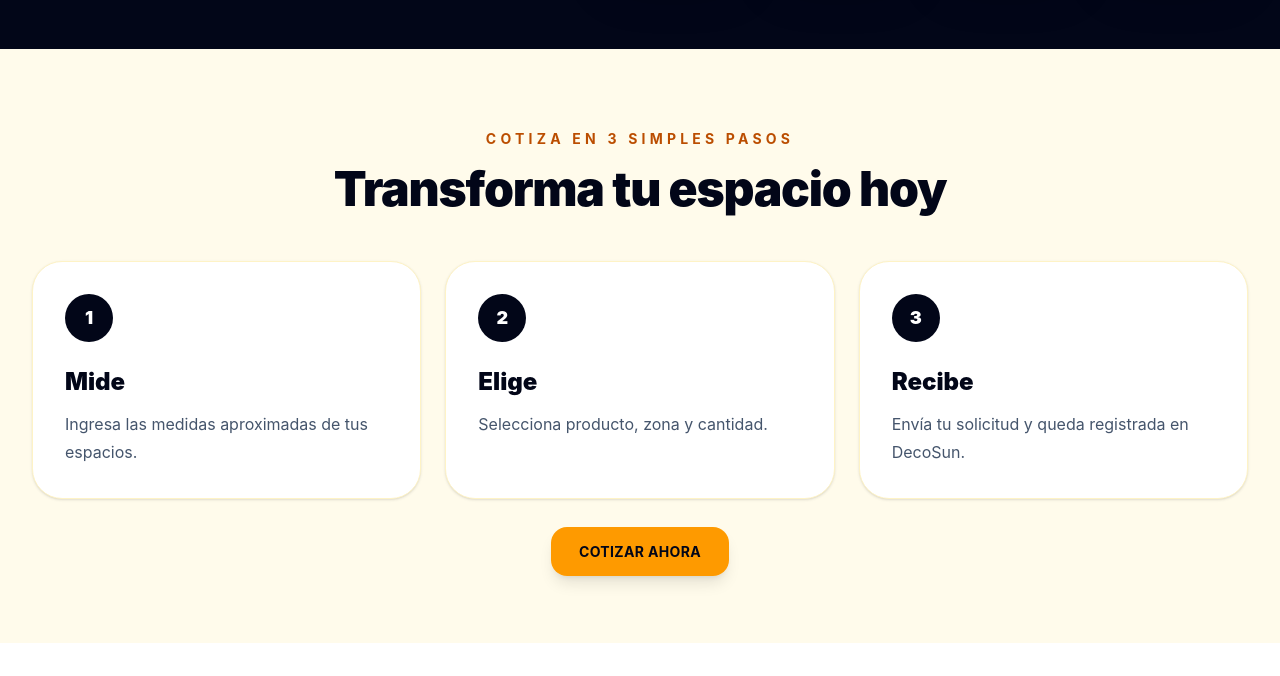
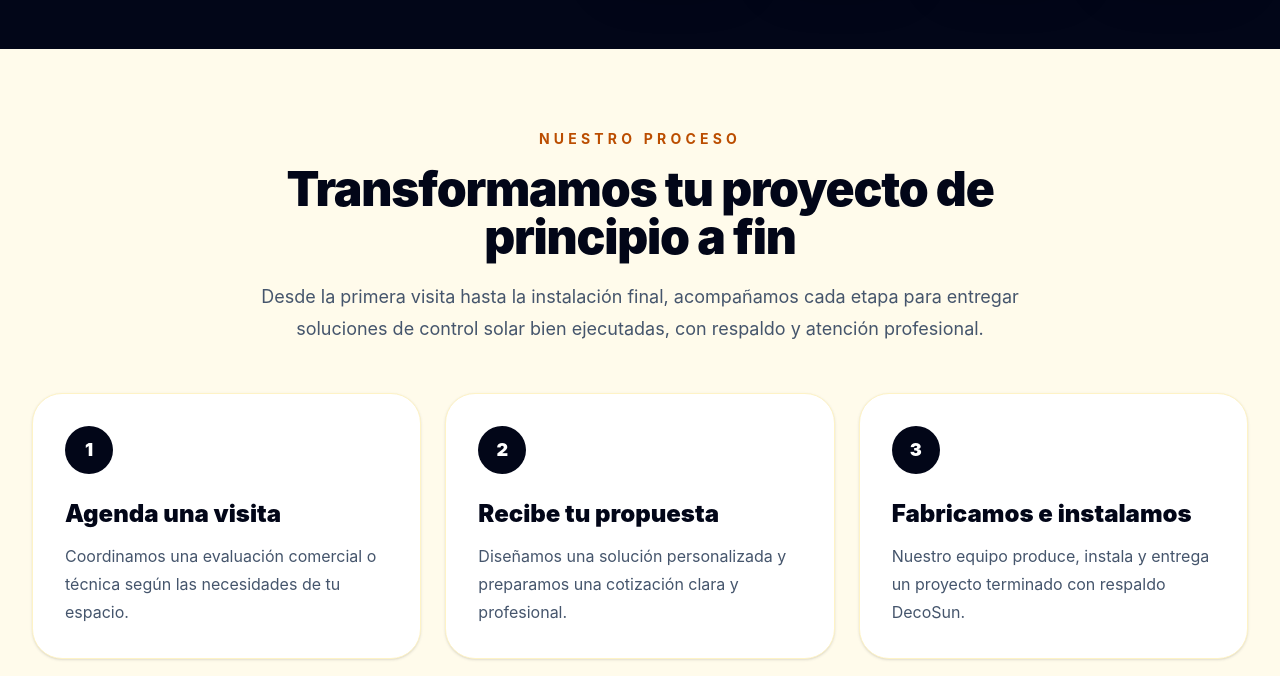
Before and after one commit to 2por37menos1-ctrl/decosun-web, a React (Vite) app in the folder decosun-web/: page / in a window 1280 px wide. Shown: the part 2280-2956 px from the top of the page. Built offline with nearby package versions, Linux system fonts and the light colour scheme.

Commit message:
Nuevo flujo Agendado, mejoras CRM y actualización Home premium

```diff
--- a/decosun-web/src/pages/Home.jsx
+++ b/decosun-web/src/pages/Home.jsx
@@ -64,8 +64,7 @@ export default function Home() {
             key={image}
             src={image}
             alt="Decosun control solar"
-            className={`absolute inset-0 h-full w-full object-cover scale-[1.03] transition-all duration-[7000ms] ${
-              index === currentHero
+            className={`absolute inset-0 h-full w-full object-cover scale-[1.03] transition-all duration-[7000ms] ${index === currentHero
               ? "opacity-75 scale-100"
               : "opacity-0 scale-105"
               }`}
@@ -262,19 +261,37 @@ export default function Home() {
         <div className="mx-auto max-w-7xl">
           <div className="mx-auto max-w-3xl text-center">
             <p className="text-sm font-bold uppercase tracking-[0.3em] text-amber-700">
-              Cotiza en 3 simples pasos
+              Nuestro proceso
             </p>
 
             <h2 className="mt-4 text-4xl font-black tracking-tight text-slate-950 md:text-5xl">
-              Transforma tu espacio hoy
+              Transformamos tu proyecto de principio a fin
             </h2>
+
+            <p className="mx-auto mt-5 max-w-3xl text-lg leading-8 text-slate-600">
+              Desde la primera visita hasta la instalación final, acompañamos cada etapa
+              para entregar soluciones de control solar bien ejecutadas, con respaldo y
+              atención profesional.
+            </p>
           </div>
 
           <div className="mt-12 grid gap-6 md:grid-cols-3">
             {[
-              ["1", "Mide", "Ingresa las medidas aproximadas de tus espacios."],
-              ["2", "Elige", "Selecciona producto, zona y cantidad."],
-              ["3", "Recibe", "Envía tu solicitud y queda registrada en DecoSun."],
+              [
+                "1",
+                "Agenda una visita",
+                "Coordinamos una evaluación comercial o técnica según las necesidades de tu espacio.",
+              ],
+              [
+                "2",
+                "Recibe tu propuesta",
+                "Diseñamos una solución personalizada y preparamos una cotización clara y profesional.",
+              ],
+              [
+                "3",
+                "Fabricamos e instalamos",
+                "Nuestro equipo produce, instala y entrega un proyecto terminado con respaldo DecoSun.",
+              ],
             ].map(([num, title, text]) => (
               <div
                 key={title}
```
Lines whose indentation alone changed are shown as unchanged.
